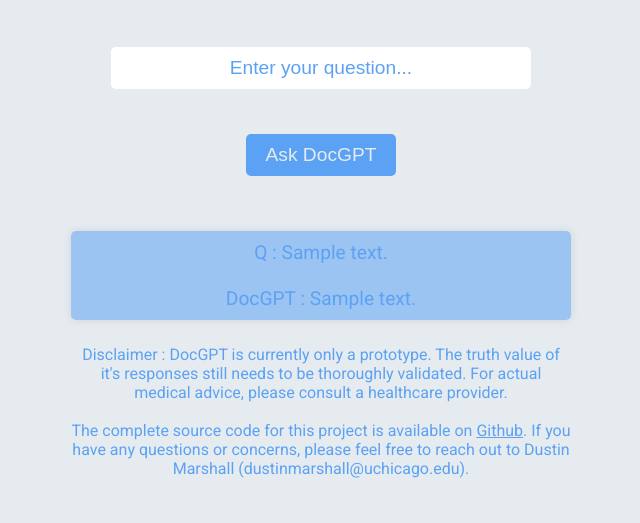
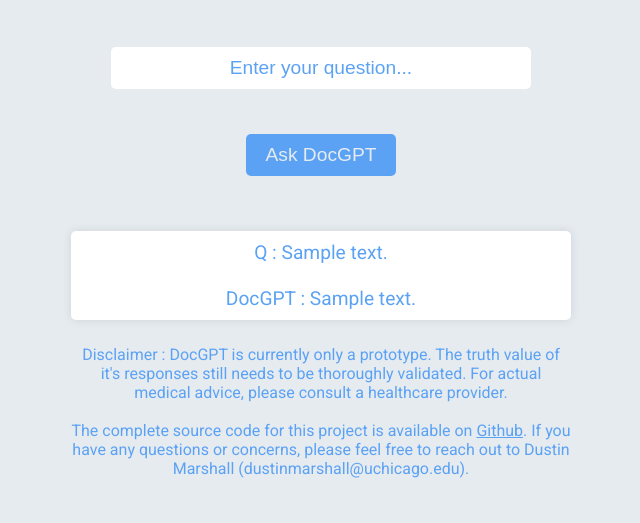
Before and after one commit to dustinmarshall/DocGPT, a Flask app: template templates/index.html in a window 1280 px wide. Shown: the part 318-841 px from the top of the page, without its empty margins (319-959 px from the left). Run offline with Flask 2, Linux system fonts and the light colour scheme; the template is opened without the code that fills it: most values are stand-ins (such as "Sample title", 1, 10 or a date in 2020).

Commit message:
Update style.css

```diff
--- a/static/css/style.css
+++ b/static/css/style.css
@@ -77,7 +77,7 @@ body {
     font-size: 1.2em;
     word-wrap: break-word;
     padding: 10px;
-    background-color: #5ba2f487;
+    background-color: #ffffff;
     border-radius: 5px;
     box-shadow: 0 0 10px rgba(0, 0, 0, 0.1);
   }
```
